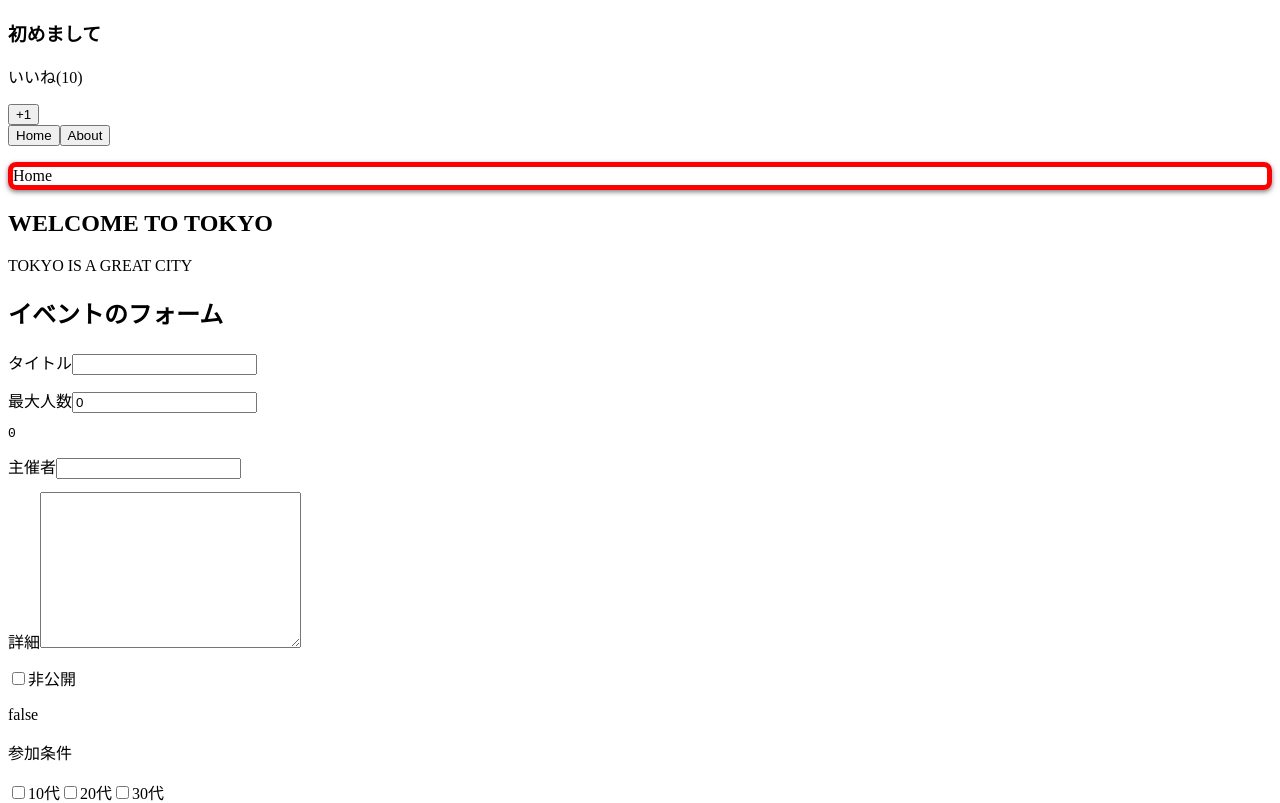
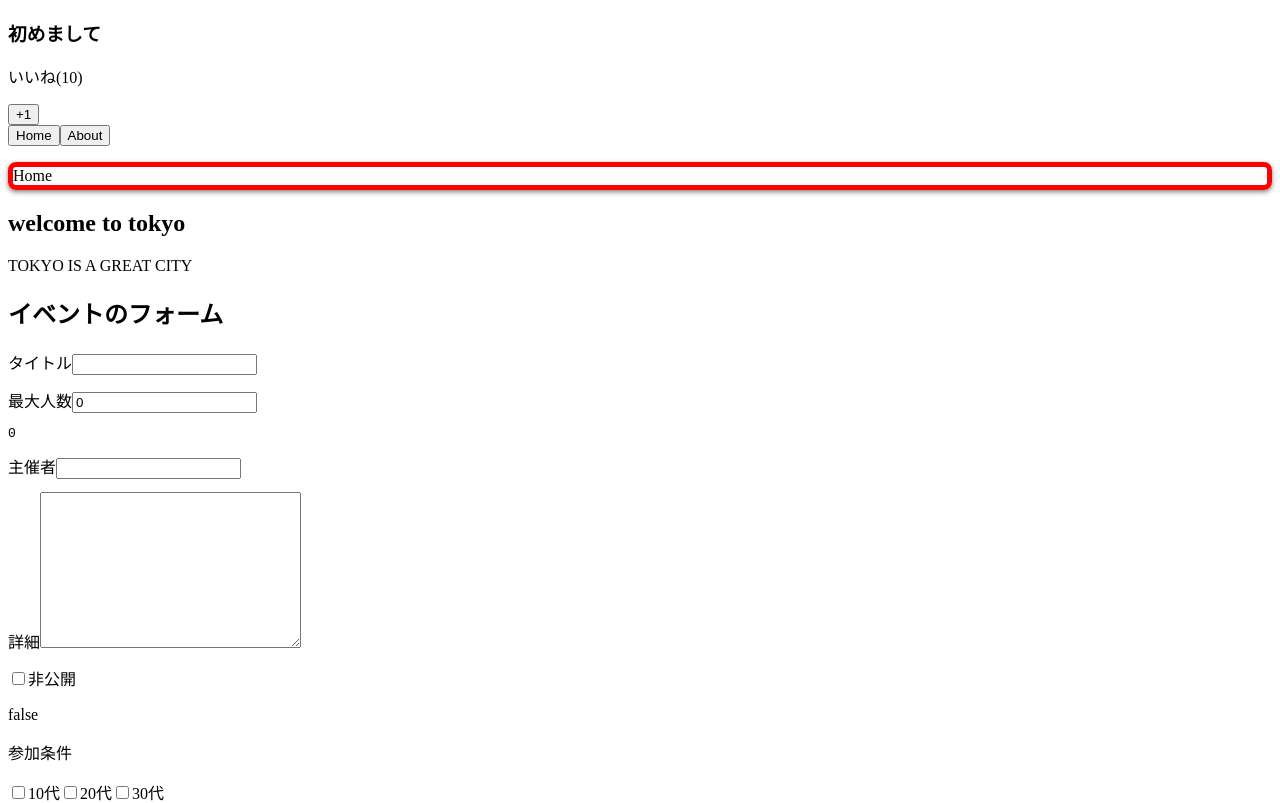
Before and after one commit to atsuya-koshida/vue-practice, a Vue app in the folder vue-cli/: page / in a window 1280 px wide. Shown: the top 803 px of the page. Built offline with nearby package versions, Linux system fonts and the light colour scheme.

Commit message:
フィルターをローカル登録

```diff
--- a/vue-cli/src/components/Home.vue
+++ b/vue-cli/src/components/Home.vue
@@ -1,7 +1,7 @@
 <template>
   <div>
     <p v-border:solid.round.shadow="{width: '5px', color: 'red'}">Home</p>
-    <h2>{{ title | upperCase }}</h2>
+    <h2>{{ title | lowerCase }}</h2>
     <p>{{ subTitle | upperCase}}</p>
   </div>
 </template>
@@ -13,6 +13,11 @@ export default {
       tmpData: "hello",
       title: "Welcome to Tokyo",
       subTitle: "Tokyo is a great city",
+    }
+  },
+  filters: {
+    lowerCase(value) {
+      return value.toLowerCase()
     }
   },
   directives: {
```
